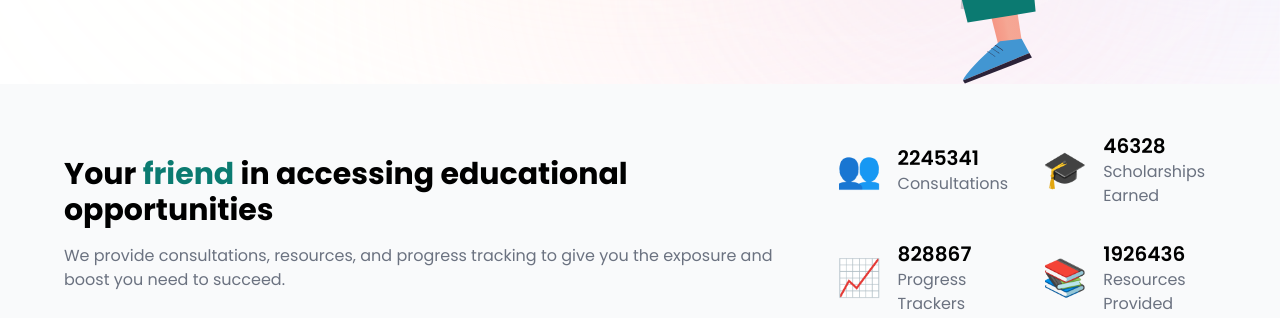
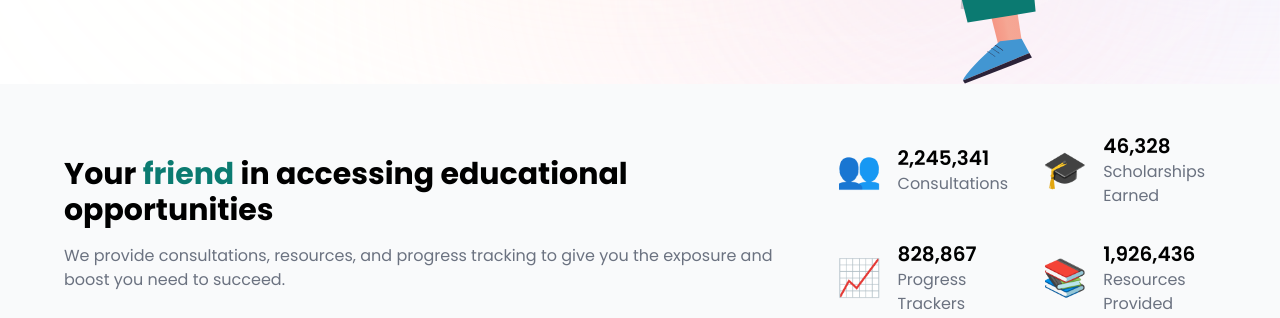
Before and after one commit to dclairvoyance/GarudaHacks5, a React (Vite) app in the folder frontend/: page / in a window 1280 px wide. Shown: the part 780-1098 px from the top of the page. Built offline with nearby package versions, Linux system fonts and the light colour scheme.

Commit message:
feat: number commas

```diff
--- a/frontend/src/components/BussinessStats.tsx
+++ b/frontend/src/components/BussinessStats.tsx
@@ -15,7 +15,12 @@ const StatsCard: React.FC<StatsCardProps> = ({ title, value, icon }) => {
       delay: 200,
       config: { mass: 1, tension: 20, friction: 10 },
     });
-    return <animated.div>{number.to((n) => n.toFixed(0))}</animated.div>;
+    return <animated.div>
+      {number.to((n) => new Intl.NumberFormat('en-US', {
+        minimumFractionDigits: 0,
+        maximumFractionDigits: 0,
+      }).format(n))}
+    </animated.div>;
   }
   return (
     <div className="flex items-center space-x-4">
```
Also changed, not shown: 1 other file (tests, documents, lock files or other folders).
